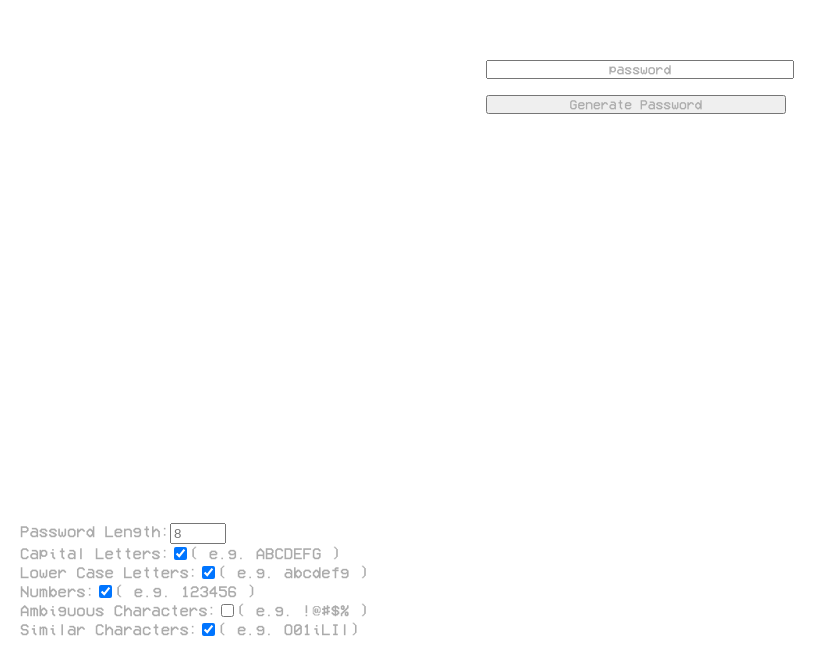
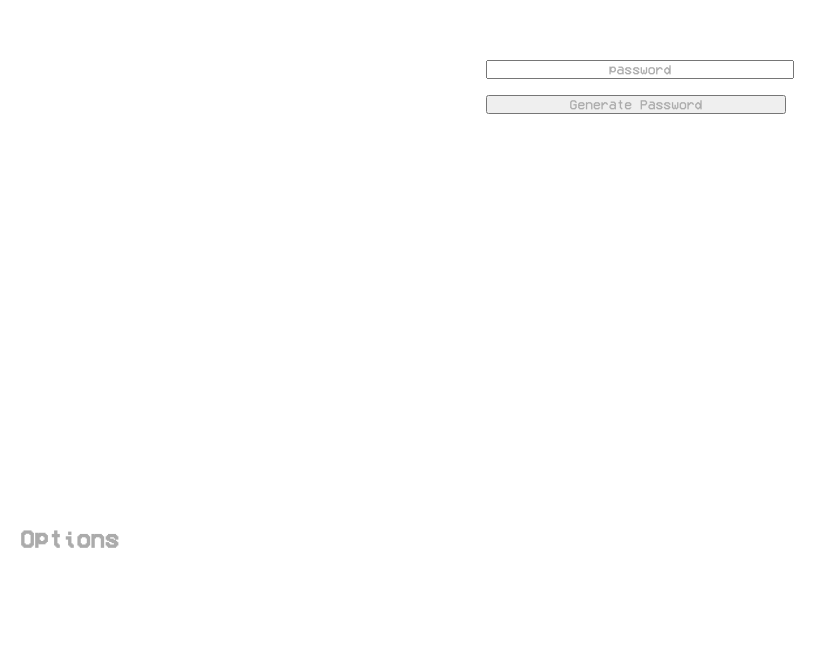
Before and after one commit to DeclanBernardin/PasswordGenerator, a React (Create React App) app: page / in a window 1280 px wide. Shown: the part 313-972 px from the top of the page, without its empty margins (0-837 px from the left). After the commit the page ends 903 px from the top, so only its background shows below. Built offline with nearby package versions, Linux system fonts and the light colour scheme.

Commit message:
added some styling changes and a pop up window to house the settings

```diff
--- a/src/App.css
+++ b/src/App.css
@@ -21,6 +21,8 @@ height: 100vh;
 }
 
 
+
+
 @font-face{
   font-display: swap;
 font-style: normal;
--- a/src/App.js
+++ b/src/App.js
@@ -1,6 +1,9 @@
 import React, {Component} from 'react';
 import './App.css';
 import { withStyles } from '@material-ui/core/styles';
+import { Button } from '@material-ui/core'
+import Menu from '@material-ui/core/Menu'
+import MenuItem from '@material-ui/core/MenuItem'
 
 
 const styles = ({
@@ -22,6 +25,7 @@ class App extends Component {
     addNumbers: true,
     addAmbiguousCharacters: false,
     addSimilarCharacters: true,
+    openOptions: false,
   }
 
   changeLength = (event) => {
@@ -65,6 +69,19 @@ class App extends Component {
       addSimilarCharacters: !this.state.addSimilarCharacters
     })
     console.log(this.state.addSimilarCharacters)
+  }
+
+  toggleUp = () => {
+    console.log('test');
+    this.setState({
+      openOptions: !this.state.openOptions
+    })
+  }
+
+  toggleClose = () => {
+    this.setState({
+      openOptions: !this.state.openOptions
+    })
   }
 
   togglePassword = () => {
@@ -124,9 +141,9 @@ class App extends Component {
       </div>
       <br/>
     </div>
-      <div>
-        <form className="form">
-          <br />
+      <h2 onClick={this.toggleUp} className="form"> Options </h2>
+        <Menu open={this.state.openOptions} className="form">
+          <MenuItem style={{ fontFamily: 'test', color: '#ababab', }}>
           Password Length:
         <input
               name="Password Length"
@@ -135,28 +152,34 @@ class App extends Component {
               placeholder="8"
               onChange={(event) => this.changeLength(event)}
             ></input>
-          <br />
+            </MenuItem>
+          <MenuItem style={{ fontFamily: 'test', color: '#ababab', }}>
           Capital Letters:
         <input type="checkbox" checked onChange={this.handleCaps} />
             ( e.g. ABCDEFG )
-          <br />
+            </MenuItem>
+          <MenuItem style={{ fontFamily: 'test', color: '#ababab', }}>
           Lower Case Letters:
         <input type="checkbox" checked onChange={this.handleLowerCase} />
             ( e.g. abcdefg )
-          <br />
+            </MenuItem>
+          <MenuItem style={{ fontFamily: 'test', color: '#ababab', }}>
           Numbers:
-        <input type="checkbox"  checked onChange={this.handleNumbers} />
+        <input type="checkbox" checked onChange={this.handleNumbers} />
             ( e.g. 123456 )
-          <br />
+            </MenuItem>
+          <MenuItem style={{ fontFamily: 'test', color: '#ababab', }}>
           Ambiguous Characters:
         <input type="checkbox" onChange={this.handleAmbiguous} />
             ( e.g. !@#$% )
-          <br />
+            </MenuItem>
+          <MenuItem style={{ fontFamily: 'test', color: '#ababab', }}>
           Similar Characters:
         <input type="checkbox" checked onChange={this.handleSimilar} />
             ( e.g. O01iLIl)
-        </form>
-      </div>
+            </MenuItem>
+          <MenuItem onClick={this.toggleClose} style={{ fontFamily: 'test', color: '#ababab', }}>Close</MenuItem>
+      </Menu>
       </div>
     );
   }
```
Lines whose indentation alone changed are shown as unchanged.
